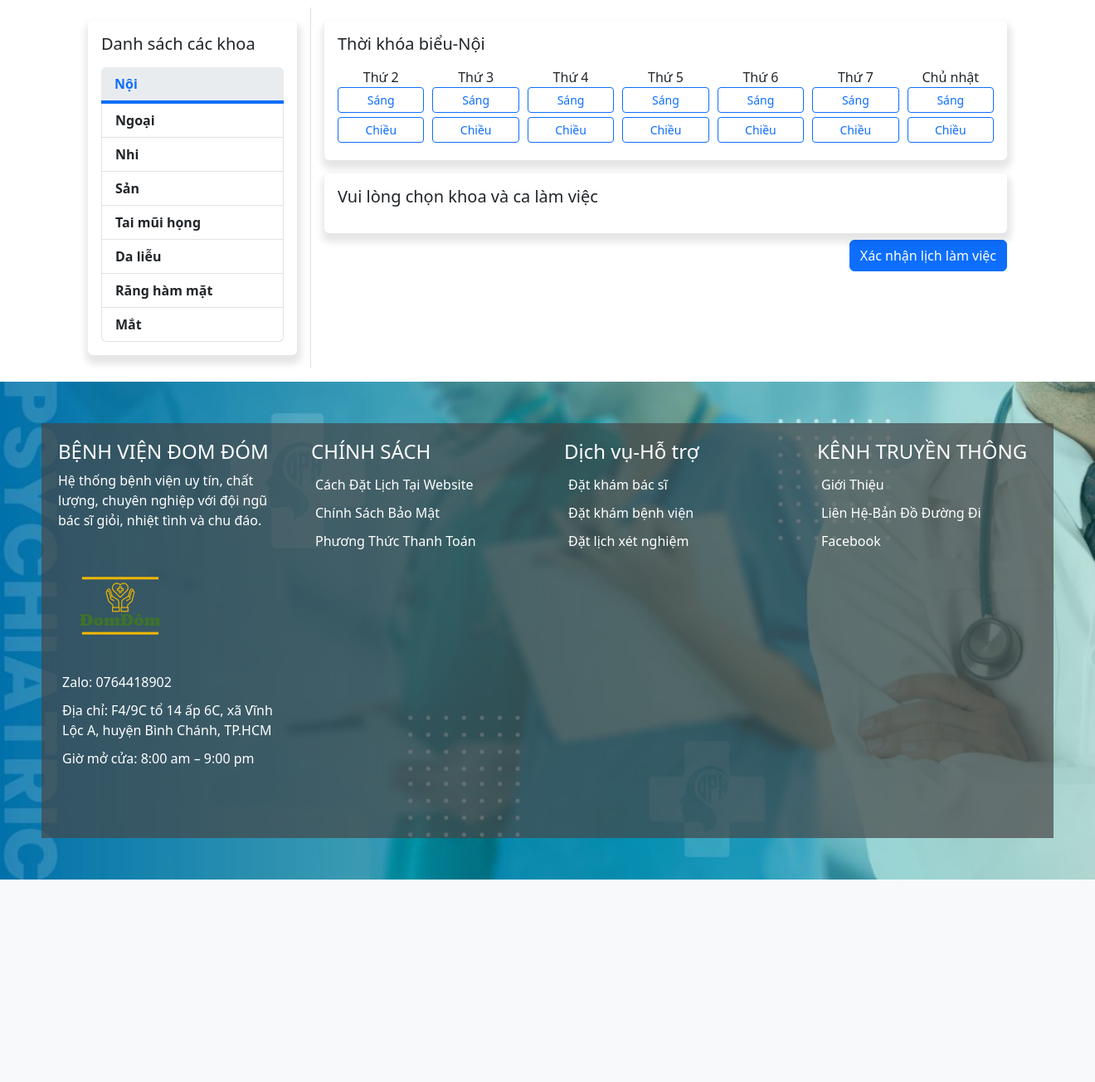
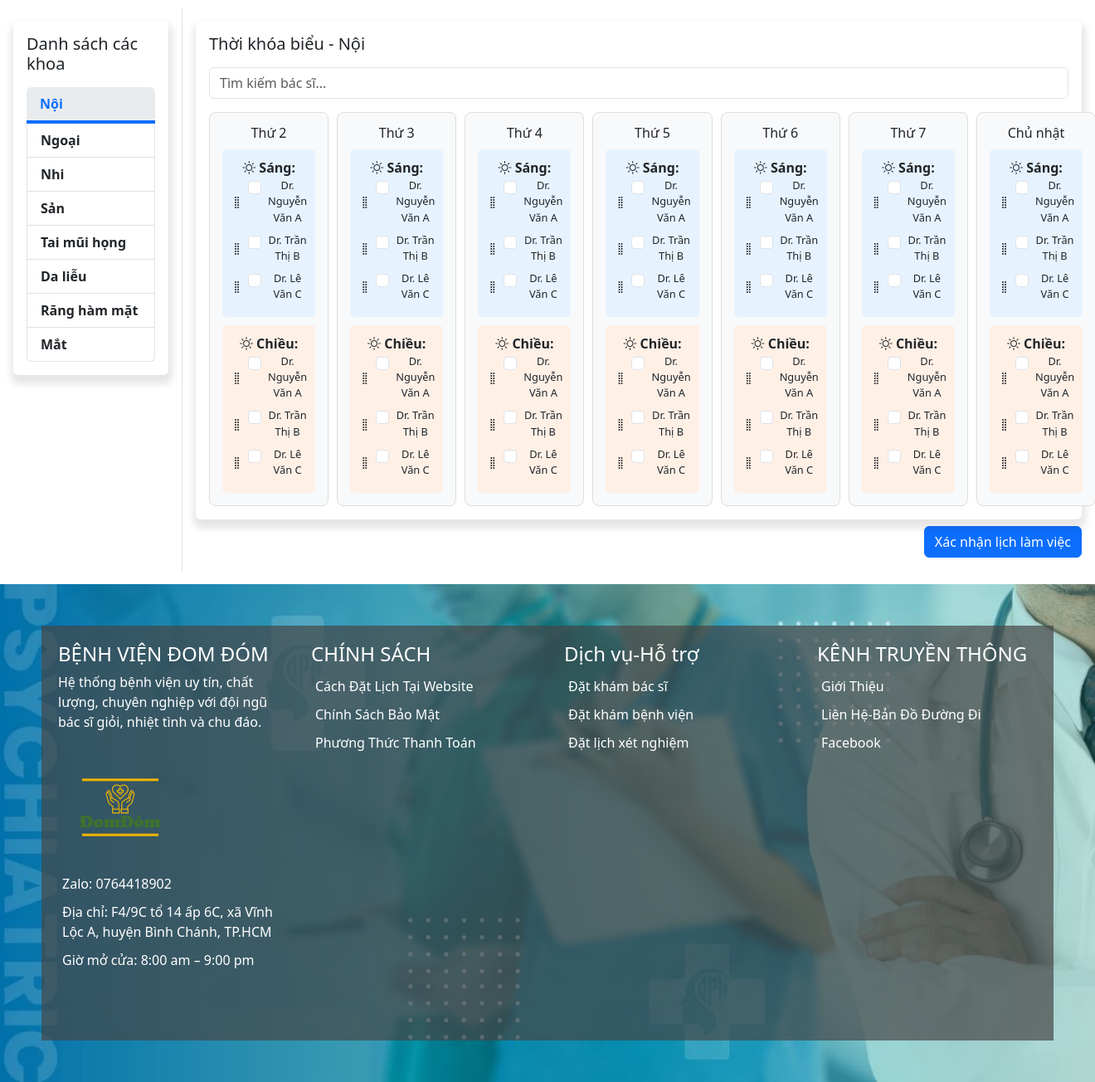
Before and after one commit to NgoBao-14/PTUD_DOMDOM, a PHP site: page /view/quanly/workSchedule.php in a window 1320 px wide. Shown: the part 57-1361 px from the top of the page at 83% size. Before the commit the page ends 1117 px from the top, so only its background shows below. Run offline with PHP 8.4, Linux system fonts and the light colour scheme; some libraries are stand-ins or nearby versions.

Commit message:
loilinkCSS

```diff
--- a/view/quanly/workSchedule.php
+++ b/view/quanly/workSchedule.php
@@ -5,19 +5,60 @@
     <meta name="viewport" content="width=device-width, initial-scale=1.0">
     <title>Lịch làm việc - Dom Đóm</title>
     <link href="https://cdn.jsdelivr.net/npm/bootstrap@5.3.0/dist/css/bootstrap.min.css" rel="stylesheet">
+    <link rel="stylesheet" href="https://cdn.jsdelivr.net/npm/bootstrap-icons@1.7.2/font/bootstrap-icons.css">
     <link rel="stylesheet" href="css/main.css">
     <link rel="stylesheet" href="css/workSchedule.css">
+    <style>
+        .schedule-grid {
+            display: grid;
+            grid-template-columns: repeat(auto-fit, minmax(250px, 1fr));
+            gap: 15px;
+        }
+        .schedule-day {
+            border: 1px solid #ddd;
+            border-radius: 8px;
+            padding: 15px;
+            background-color: #f8f9fa;
+        }
+        .doctor-list {
+            max-height: 200px;
+            overflow-y: auto;
+        }
+        .shift {
+            margin-top: 10px;
+            padding: 10px;
+            border-radius: 5px;
+        }
+        .shift-morning {
+            background-color: #e6f3ff;
+        }
+        .shift-afternoon {
+            background-color: #fff0e6;
+        }
+        .doctor-item {
+            display: flex;
+            align-items: center;
+            margin-bottom: 5px;
+        }
+        .doctor-drag-handle {
+            cursor: move;
+            margin-right: 5px;
+        }
+        .form-check-label {
+            font-size: 0.8rem;
+        }
+    </style>
 </head>
 <body>
 <?php include("../interface/header.php"); ?>
     <div class="main">
-        <div class="container mt-3 mb-3">
+        <div class="container-fluid mt-3 mb-3">
             <div class="row">
-                <div class="col-md-3 p-3 border-end">
+                <div class="col-md-2 p-3 border-end">
                     <div class="card">
                         <div class="card-body">
                             <h5 class="card-title mb-3">Danh sách các khoa</h5>
-                            <div class="list-group">
+                            <div class="list-group" id="department-list">
                                 <a href="#" class="list-group-item list-group-item-action active sidebar-item" data-department="Nội">Nội</a>
                                 <a href="#" class="list-group-item list-group-item-action sidebar-item" data-department="Ngoại">Ngoại</a>
                                 <a href="#" class="list-group-item list-group-item-action sidebar-item" data-department="Nhi">Nhi</a>
@@ -30,54 +71,15 @@
                         </div>
                     </div>
                 </div>
-                <div class="col-md-9 p-3">
-                    <div class="card mb-3">
-                        <div class="card-body">
-                            <h5 class="card-title mb-3">Thời khóa biểu-<span id="current-department">Nội</span></h5>
-                            <div class="schedule-grid">
-                                <div class="schedule-day">
-                                    <div>Thứ 2</div>
-                                    <button class="btn btn-outline-primary btn-sm" data-day="Thứ 2" data-shift="Sáng">Sáng</button>
-                                    <button class="btn btn-outline-primary btn-sm" data-day="Thứ 2" data-shift="Chiều">Chiều</button>
-                                </div>
-                                <div class="schedule-day">
-                                    <div>Thứ 3</div>
-                                    <button class="btn btn-outline-primary btn-sm" data-day="Thứ 3" data-shift="Sáng">Sáng</button>
-                                    <button class="btn btn-outline-primary btn-sm" data-day="Thứ 3" data-shift="Chiều">Chiều</button>
-                                </div>
-                                <div class="schedule-day">
-                                    <div>Thứ 4</div>
-                                    <button class="btn btn-outline-primary btn-sm" data-day="Thứ 4" data-shift="Sáng">Sáng</button>
-                                    <button class="btn btn-outline-primary btn-sm" data-day="Thứ 4" data-shift="Chiều">Chiều</button>
-                                </div>
-                                <div class="schedule-day">
-                                    <div>Thứ 5</div>
-                                    <button class="btn btn-outline-primary btn-sm" data-day="Thứ 5" data-shift="Sáng">Sáng</button>
-                                    <button class="btn btn-outline-primary btn-sm" data-day="Thứ 5" data-shift="Chiều">Chiều</button>
-                                </div>
-                                <div class="schedule-day">
-                                    <div>Thứ 6</div>
-                                    <button class="btn btn-outline-primary btn-sm" data-day="Thứ 6" data-shift="Sáng">Sáng</button>
-                                    <button class="btn btn-outline-primary btn-sm" data-day="Thứ 6" data-shift="Chiều">Chiều</button>
-                                </div>
-                                <div class="schedule-day">
-                                    <div>Thứ 7</div>
-                                    <button class="btn btn-outline-primary btn-sm" data-day="Thứ 7" data-shift="Sáng">Sáng</button>
-                                    <button class="btn btn-outline-primary btn-sm" data-day="Thứ 7" data-shift="Chiều">Chiều</button>
-                                </div>
-                                <div class="schedule-day">
-                                    <div>Chủ nhật</div>
-                                    <button class="btn btn-outline-primary btn-sm" data-day="Chủ nhật" data-shift="Sáng">Sáng</button>
-                                    <button class="btn btn-outline-primary btn-sm" data-day="Chủ nhật" data-shift="Chiều">Chiều</button>
-                                </div>
-                            </div>
-                        </div>
-                    </div>
+                <div class="col-md-10 p-3">
                     <div class="card">
                         <div class="card-body">
-                            <h5 class="card-title mb-3" id="doctor-list-title">Vui lòng chọn khoa và ca làm việc</h5>
-                            <div id="doctor-list">
-                                <!-- Doctor list will be populated by JavaScript -->
+                            <h5 class="card-title mb-3">Thời khóa biểu - <span id="current-department">Nội</span></h5>
+                            <div class="mb-3">
+                                <input type="text" class="form-control" id="doctor-search" placeholder="Tìm kiếm bác sĩ...">
+                            </div>
+                            <div class="schedule-grid">
+                                <!-- Schedule grid will be populated by JavaScript -->
                             </div>
                         </div>
                     </div>
@@ -91,16 +93,15 @@
     </div>
     <?php include("../interface/footer.php"); ?>
     <script src="https://cdn.jsdelivr.net/npm/bootstrap@5.3.0/dist/js/bootstrap.bundle.min.js"></script>
+    <script src="https://cdn.jsdelivr.net/npm/sortablejs@1.14.0/Sortable.min.js"></script>
     <script>
-            document.addEventListener('DOMContentLoaded', function() {
+        document.addEventListener('DOMContentLoaded', function() {
             const departmentLinks = document.querySelectorAll('.sidebar-item');
-            const scheduleButtons = document.querySelectorAll('.schedule-day button');
-            const doctorListTitle = document.getElementById('doctor-list-title');
-            const doctorList = document.getElementById('doctor-list');
+            const scheduleGrid = document.querySelector('.schedule-grid');
             const currentDepartment = document.getElementById('current-department');
             const confirmButton = document.getElementById('confirm-schedule');
+            const doctorSearch = document.getElementById('doctor-search');
 
-            // Dummy data for doctors (you can replace this with actual data from your backend)
             const doctorsByDepartment = {
                 'Nội': ['Dr. Nguyễn Văn A', 'Dr. Trần Thị B', 'Dr. Lê Văn C'],
                 'Ngoại': ['Dr. Phạm Thị D', 'Dr. Hoàng Văn E', 'Dr. Nguyễn Thị F'],
@@ -112,20 +113,69 @@
                 'Mắt': ['Dr. Lê Văn Q', 'Dr. Hoàng Thị R', 'Dr. Nguyễn Văn S']
             };
 
-            function updateDoctorList(department, day, shift) {
-                if (!department || !day || !shift) {
-                    doctorListTitle.textContent = "Vui lòng chọn khoa và ca làm việc";
-                    doctorList.innerHTML = "";
-                    return;
-                }
+            const days = ['Thứ 2', 'Thứ 3', 'Thứ 4', 'Thứ 5', 'Thứ 6', 'Thứ 7', 'Chủ nhật'];
+
+            function updateSchedule(department) {
+                scheduleGrid.innerHTML = '';
                 const doctors = doctorsByDepartment[department] || [];
-                doctorListTitle.textContent = `Danh sách bác sĩ đăng ký ca ${day}-${shift}`;
-                doctorList.innerHTML = doctors.map(doctor => `
-                    <div class="form-check">
-                        <input class="form-check-input" type="checkbox" id="${doctor}">
-                        <label class="form-check-label" for="${doctor}">${doctor}</label>
-                    </div>
-                `).join('');
+
+                days.forEach(day => {
+                    const dayElement = document.createElement('div');
+                    dayElement.className = 'schedule-day';
+                    dayElement.innerHTML = `
+                        <h6>${day}</h6>
+                        <div class="shift shift-morning">
+                            <strong><i class="bi bi-brightness-high"></i> Sáng:</strong>
+                            <div class="doctor-list" data-shift="morning" data-day="${day}">
+                                ${doctors.map(doctor => `
+                                    <div class="doctor-item" draggable="true" data-doctor="${doctor}">
+                                        <span class="doctor-drag-handle"><i class="bi bi-grip-vertical"></i></span>
+                                        <div class="form-check">
+                                            <input class="form-check-input" type="checkbox" id="${doctor}-${day}-sang" name="morning">
+                                            <label class="form-check-label" for="${doctor}-${day}-sang">${doctor}</label>
+                                        </div>
+                                    </div>
+                                `).join('')}
+                            </div>
+                        </div>
+                        <div class="shift shift-afternoon">
+                            <strong><i class="bi bi-sun"></i> Chiều:</strong>
+                            <div class="doctor-list" data-shift="afternoon" data-day="${day}">
+                                ${doctors.map(doctor => `
+                                    <div class="doctor-item" draggable="true" data-doctor="${doctor}">
+                                        <span class="doctor-drag-handle"><i class="bi bi-grip-vertical"></i></span>
+                                        <div class="form-check">
+                                            <input class="form-check-input" type="checkbox" id="${doctor}-${day}-chieu" name="afternoon">
+                                            <label class="form-check-label" for="${doctor}-${day}-chieu">${doctor}</label>
+                                        </div>
+                                    </div>
+                                `).join('')}
+                            </div>
+                        </div>
+                    `;
+                    scheduleGrid.appendChild(dayElement);
+                });
+
+                // Initialize drag and drop
+                const doctorLists = document.querySelectorAll('.doctor-list');
+                doctorLists.forEach(list => {
+                    new Sortable(list, {
+                        group: 'shared',
+                        animation: 150,
+                        handle: '.doctor-drag-handle',
+                        onEnd: function (evt) {
+                            const item = evt.item;
+                            const checkbox = item.querySelector('input[type="checkbox"]');
+                            const newShift = evt.to.dataset.shift;
+                            const newDay = evt.to.dataset.day;
+                            const doctor = item.dataset.doctor;
+
+                            checkbox.id = `${doctor}-${newDay}-${newShift === 'morning' ? 'sang' : 'chieu'}`;
+                            checkbox.name = newShift;
+                            checkbox.nextElementSibling.htmlFor = checkbox.id;
+                        }
+                    });
+                });
             }
 
             function showAlert(message, type) {
@@ -145,36 +195,36 @@
                     this.classList.add('active');
                     const department = this.getAttribute('data-department');
                     currentDepartment.textContent = department;
-                    scheduleButtons.forEach(b => b.classList.remove('active'));
-                    updateDoctorList(department, null, null);
-                });
-            });
-
-            scheduleButtons.forEach(button => {
-                button.addEventListener('click', function() {
-                    scheduleButtons.forEach(b => b.classList.remove('active'));
-                    this.classList.add('active');
-                    const activeDepartment = document.querySelector('.sidebar-item.active').getAttribute('data-department');
-                    updateDoctorList(activeDepartment, this.getAttribute('data-day'), this.getAttribute('data-shift'));
+                    updateSchedule(department);
                 });
             });
 
             confirmButton.addEventListener('click', function() {
-                const activeDepartment = document.querySelector('.sidebar-item.active');
-                const activeShift = document.querySelector('.schedule-day button.active');
-                const checkedDoctors = document.querySelectorAll('#doctor-list input:checked');
-
-                if (!activeDepartment || !activeShift) {
-                    showAlert('Vui lòng chọn khoa và ca làm việc', 'warning');
-                } else if (checkedDoctors.length === 0) {
+                const checkedDoctors = document.querySelectorAll('.schedule-grid input:checked');
+                if (checkedDoctors.length === 0) {
                     showAlert('Vui lòng chọn ít nhất một bác sĩ', 'warning');
                 } else {
                     showAlert('Xác nhận lịch làm việc thành công', 'success');
-                    // note
+                    // Thêm logic xử lý dữ liệu ở đây nếu cần
                 }
             });
-            updateDoctorList('Nội', null, null);
-        } );
+
+            doctorSearch.addEventListener('input', function() {
+                const searchTerm = this.value.toLowerCase();
+                const doctorItems = document.querySelectorAll('.doctor-item');
+                doctorItems.forEach(item => {
+                    const doctorName = item.querySelector('.form-check-label').textContent.toLowerCase();
+                    if (doctorName.includes(searchTerm)) {
+                        item.style.display = '';
+                    } else {
+                        item.style.display = 'none';
+                    }
+                });
+            });
+
+            // Hiển thị lịch làm việc cho khoa Nội khi trang được tải
+            updateSchedule('Nội');
+        });
     </script>
 </body>
 </html>
```
Also changed, not shown: view/quanly/statistic.php (+39 -10 lines).
